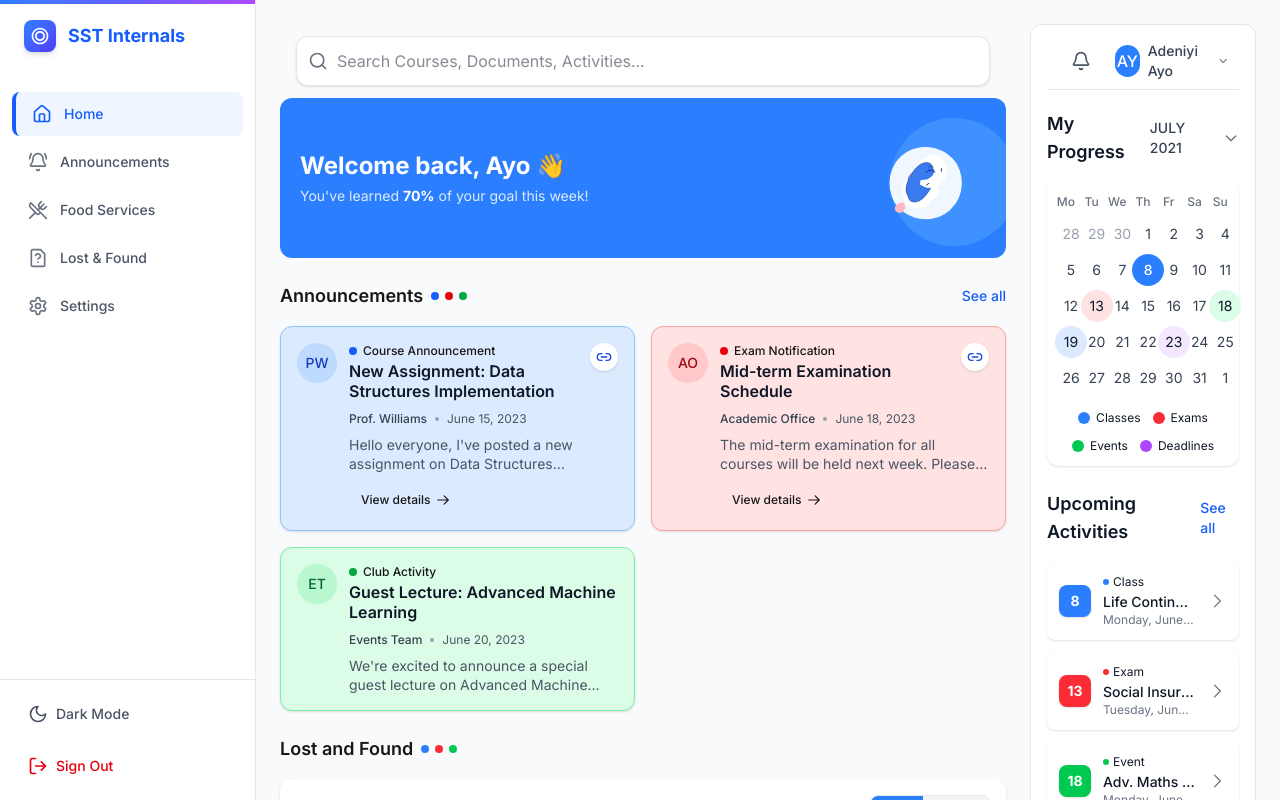
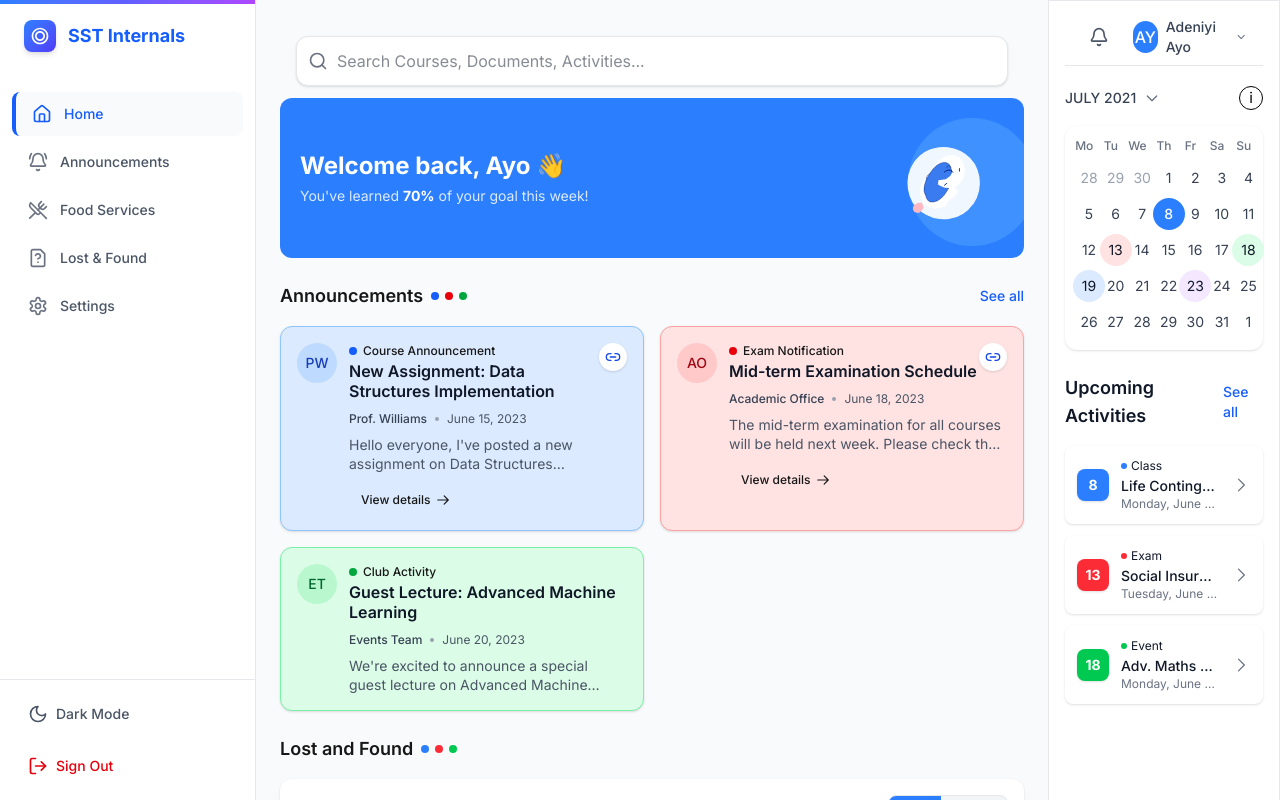
Before and after one commit to Scaler-Innovation-Labs/Scaler-Internal-Tools-Frontend, a Next.js app: page /dashboard in a window 1280 px wide. Built offline with nearby package versions, Linux system fonts and the light colour scheme.

Commit message:
changes to the calender section

```diff
--- a/src/app/(dashboard)/dashboard/page.tsx
+++ b/src/app/(dashboard)/dashboard/page.tsx
@@ -425,12 +425,12 @@ export default function DashboardPage() {
   return (
     <div className={`min-h-screen ${isDark ? 'bg-black' : 'bg-gray-50'}`}>
 
-      <main className="px-6 py-6">
+      <main className="pl-6">
 
         {/* Main content grid layout */}
         <div className="grid grid-cols-1 lg:grid-cols-12 gap-6">
           {/* Left column (larger) - refers to the mid section of dashboard */}
-                <div className="lg:col-span-9">
+                <div className="lg:col-span-9  py-6">
                 <div className="mx-auto max-w-5xl px-4 py-3">
               <div className="relative">
                 <div className="absolute inset-y-0 left-0 flex items-center pl-3 pointer-events-none">
@@ -675,7 +675,7 @@ export default function DashboardPage() {
 
           {/* Right column (smaller) - refers to the farmost right section*/}
           <div
-            className={`lg:col-span-3 p-4 rounded-xl border ${
+            className={`lg:col-span-3 p-4  border ${
               isDark
                 ? "bg-gray-900 text-gray-100 border-gray-800"
                 : "bg-white text-gray-900 border-gray-200"
@@ -703,9 +703,9 @@ export default function DashboardPage() {
             {/* Calendar section */}
             <div className={`${isDark ? 'text-white' : 'text-gray-900'} mt-5`}>
               <div className="flex flex-col">
-                {/* Calendar Header with Month and Progress title */}
+                {/* Calendar Header with Month title */}
                 <div className="flex items-center justify-between mb-4">
-                  <h3 className={`font-semibold text-lg`}>My Progress</h3>
+                  {/* <h3 className={`font-semibold text-lg`}>My Progress</h3> */}
                   <div className="flex items-center gap-2">
                     <span className={`text-sm font-medium ${isDark ? 'text-gray-300' : 'text-gray-700'}`}>
                       JULY 2021
@@ -715,6 +715,36 @@ export default function DashboardPage() {
                         <path strokeLinecap="round" strokeLinejoin="round" strokeWidth="2" d="M19 9l-7 7-7-7"></path>
                       </svg>
                     </button>
+                  </div>
+                  <div className="relative">
+                    <div
+                      className={`group relative flex items-center justify-center w-6 h-6 rounded-full border text-[15px] cursor-pointer
+                        ${isDark ? 'border-white text-white' : 'border-black text-black'}`}
+                    >
+                      i
+                      {/* Tooltip */}
+                      <div
+                        className={`absolute top-6 right-0 z-10 hidden w-max text-left group-hover:flex flex-col gap-1 rounded-md p-2 shadow-md
+                          ${isDark ? 'bg-gray-800 text-white border border-gray-600' : 'bg-white text-black border border-gray-300'}`}
+                      >
+                        <div className="flex items-center gap-2">
+                          <div className="h-3 w-3 rounded-full bg-blue-500" />
+                          <span>Classes</span>
+                        </div>
+                        <div className="flex items-center gap-2">
+                          <div className="h-3 w-3 rounded-full bg-red-500" />
+                          <span>Exams</span>
+                        </div>
+                        <div className="flex items-center gap-2">
+                          <div className="h-3 w-3 rounded-full bg-green-500" />
+                          <span>Events</span>
+                        </div>
+                        <div className="flex items-center gap-2">
+                          <div className="h-3 w-3 rounded-full bg-purple-500" />
+                          <span>Deadlines</span>
+                        </div>
+                      </div>
+                    </div>
                   </div>
                 </div>
 
@@ -906,25 +936,6 @@ export default function DashboardPage() {
                     })}
                   </div>
 
-                  {/* Legend */}
-                  <div className="flex flex-wrap items-center justify-center gap-3 mt-4 text-xs">
-                    <div className="flex items-center gap-1.5">
-                      <div className="h-3 w-3 rounded-full bg-blue-500"></div>
-                      <span>Classes</span>
-                    </div>
-                    <div className="flex items-center gap-1.5">
-                      <div className="h-3 w-3 rounded-full bg-red-500"></div>
-                      <span>Exams</span>
-                    </div>
-                    <div className="flex items-center gap-1.5">
-                      <div className="h-3 w-3 rounded-full bg-green-500"></div>
-                      <span>Events</span>
-                    </div>
-                    <div className="flex items-center gap-1.5">
-                      <div className="h-3 w-3 rounded-full bg-purple-500"></div>
-                      <span>Deadlines</span>
-                    </div>
-                  </div>
                 </div>
 
                 {/* Upcoming Activities */}
--- a/src/components/dashboard/Sidebar.tsx
+++ b/src/components/dashboard/Sidebar.tsx
@@ -72,8 +72,8 @@ export default function Sidebar() {
                   className={`flex items-center gap-3 px-4 py-3 rounded-lg text-sm font-medium transition-all ${
                     isActive
                       ? isDark
-                        ? 'bg-blue-600 text-white'
-                        : 'bg-blue-50 text-blue-600 border-l-4 border-blue-600'
+                        ? 'bg-gray-25text-white'
+                        : 'bg-gray-50 text-blue-600 border-l-4 border-blue-600'
                       : isDark
                         ? 'text-gray-400 hover:bg-gray-800/70 hover:text-gray-100'
                         : 'text-gray-600 hover:bg-gray-100 hover:text-gray-900'
```
